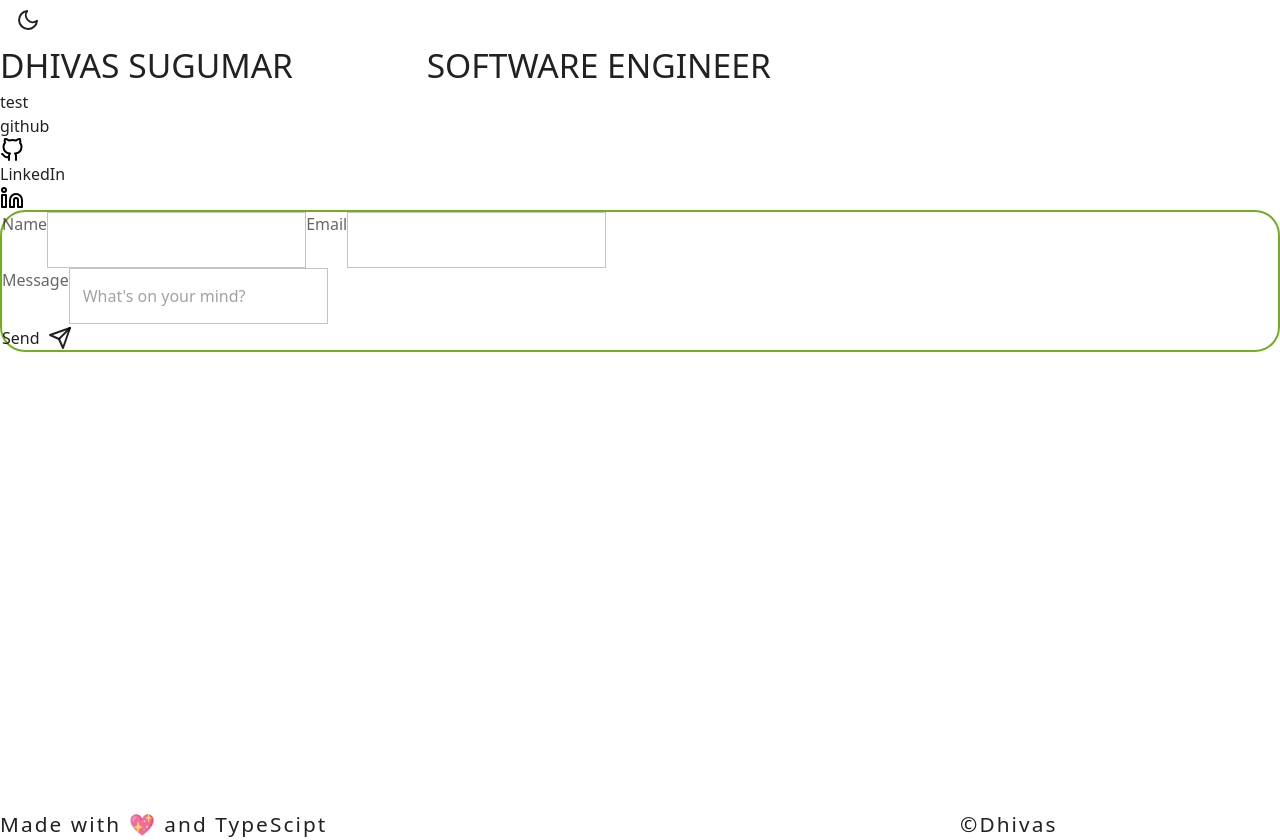
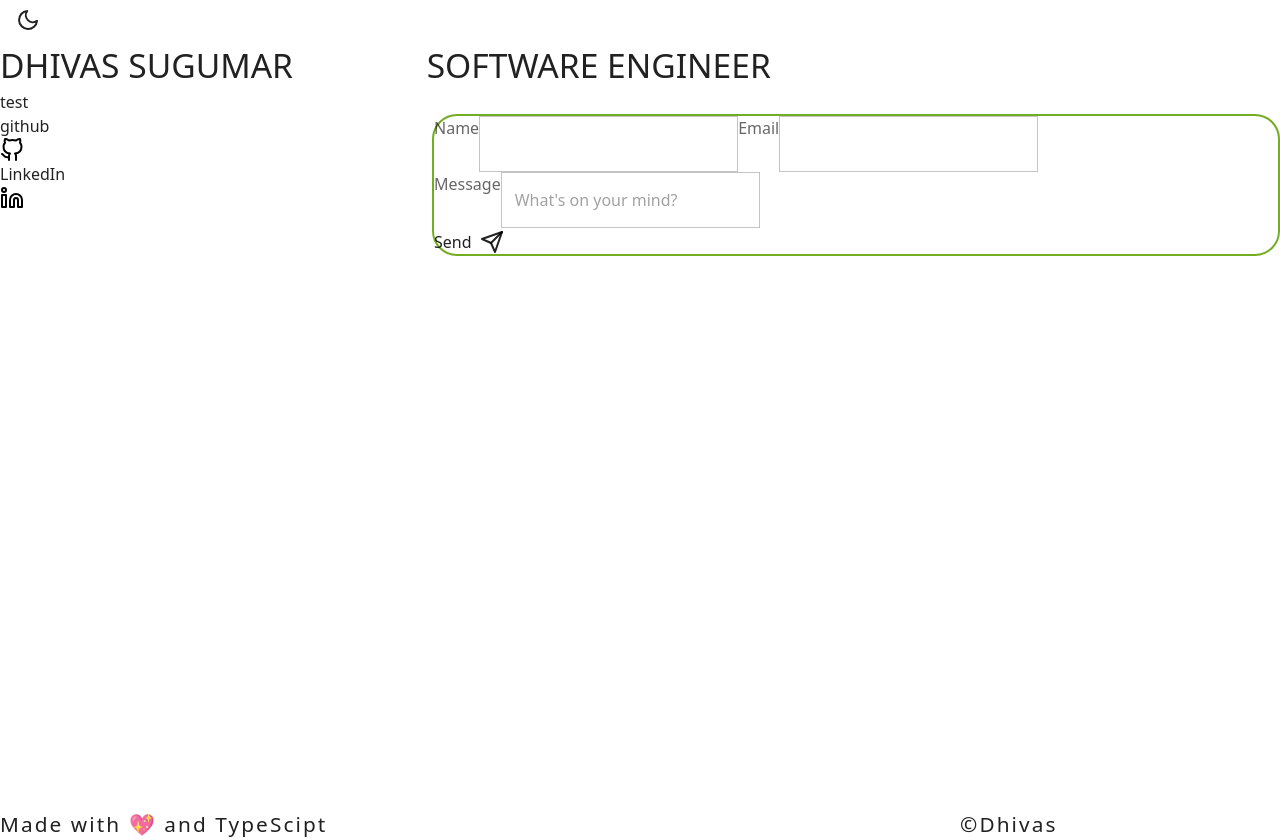
Before and after one commit to Dhivas-Sugumar/Personal-Site, a Next.js app: page / in a window 1280 px wide. Built offline with nearby package versions, Linux system fonts and the light colour scheme.

Commit message:
Added skeltal spacing for contact me.

```diff
--- a/src/components/contact-me/ContactMe.tsx
+++ b/src/components/contact-me/ContactMe.tsx
@@ -3,11 +3,13 @@ import ContactMeForm from "./ContactMeForm";
 import { GitHub, Linkedin  } from "react-feather";
 import { H3 } from "../../styles/styles";
 import ContactMeLink from "./ContactMeLink";
+import { Grid } from "@mui/material";
 
 const ContactMe : React.FC = () => {
     return (
-        <div>
-            <div>
+        <Grid container spacing={2}>
+  <Grid item xs={4}>
+    <div>
             <ContactMeLink
             brand="github"
             link="https://github.com/Dhivas-Sugumar"
@@ -19,9 +21,11 @@ const ContactMe : React.FC = () => {
             icon={<Linkedin/>}
             />
             </div>
-
-            <ContactMeForm/>
-        </div>
+  </Grid>
+  <Grid item xs={8}>
+    <ContactMeForm/>
+  </Grid>
+</Grid>
     )
 }
 
```
